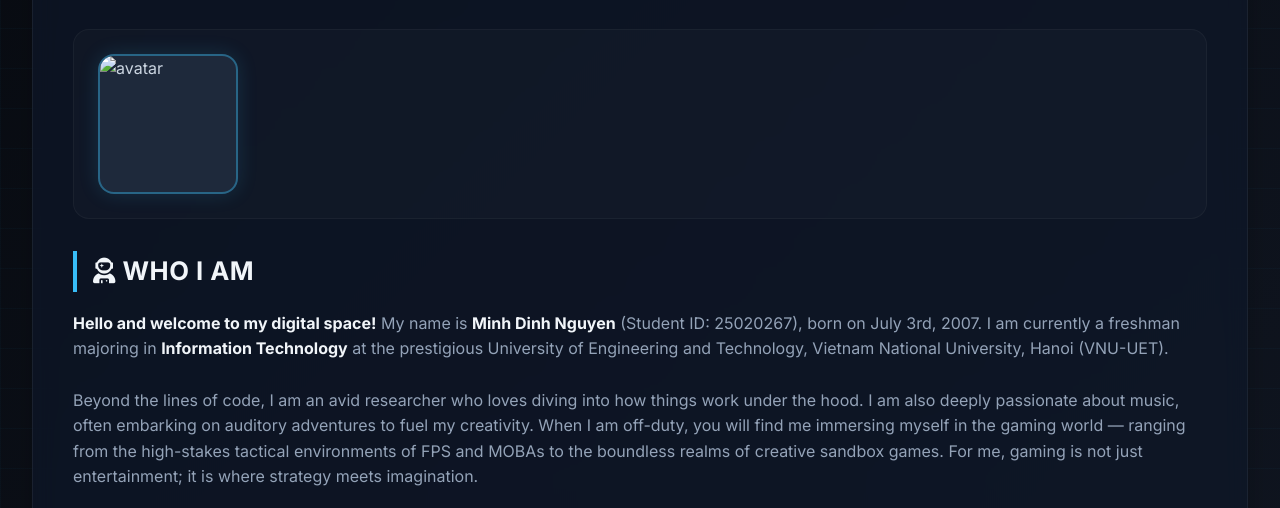
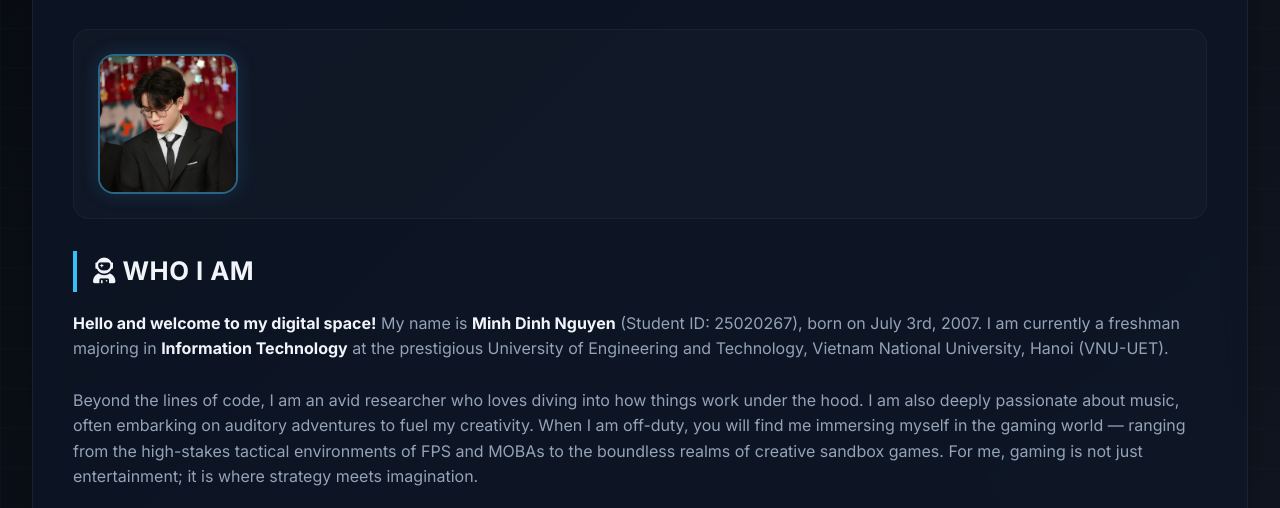
Before and after one commit to Marhsie37/dinhminhportfolio, a plain HTML site: page index.html in a window 1280 px wide. Shown: the part 292-800 px from the top of the page. Drawn offline with Linux system fonts and the light colour scheme; a web font is replaced by a local one.

Commit message:
Update index.html

```diff
--- a/index.html
+++ b/index.html
@@ -304,7 +304,7 @@
         </div>
       </div>
       <div class="avatar-section">
-        <img id="avatarImg" class="avatar-frame" src="me.jpg" alt="avatar">
+        <img id="avatarImg" class="avatar-frame" src="avatar.jpg" alt="avatar">
 
       </div>
       <div>
```
